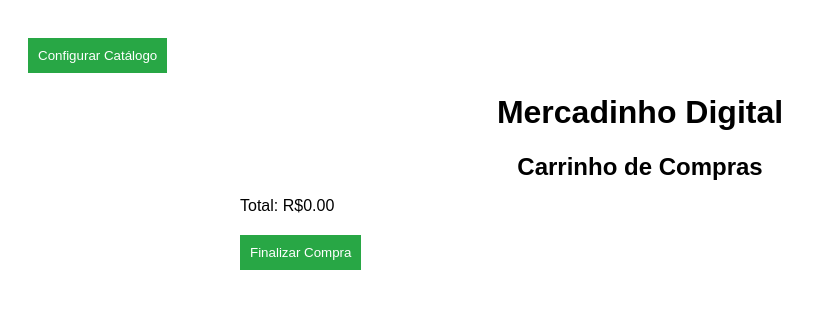
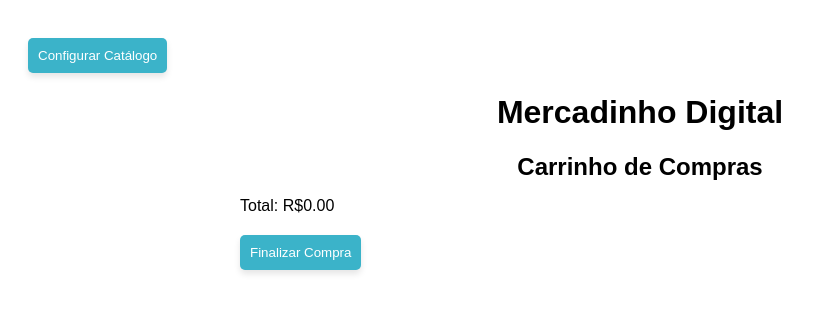
Before and after one commit to igorcosta12/Mercadinho, a plain HTML site: page index.html in a window 1280 px wide. Shown: the whole page, without its empty margins (0-816 px from the left). Drawn offline with Linux system fonts and the light colour scheme.

Commit message:
Update style.css

```diff
--- a/style.css
+++ b/style.css
@@ -23,7 +23,7 @@ h1, h2, h3 {
   display: flex;
   align-items: center;
   justify-content: space-between;
-  width: 100%; /* Ajuste a largura aqui, se necessário */
+  width: 100%;
 }
 
 .product img, .cart-item img, .product-admin img {
@@ -40,14 +40,17 @@ button {
   display: block;
   margin: 10px 0;
   padding: 10px;
-  background-color: #28a745;
+  background-color: #3bb3c9;
   color: white;
   border: none;
+  border-radius: 5px;
+  box-shadow: 0 4px 6px rgba(0, 0, 0, 0.1);
   cursor: pointer;
+  transition: background-color 0.3s ease, transform 0.3s ease;
 }
-
 button:hover {
-  background-color: #218838;
+  background-color: #3595c5;
+  transform: translateY(-2px);
 }
 
 #formulario-compra, #formulario-edicao {
```
